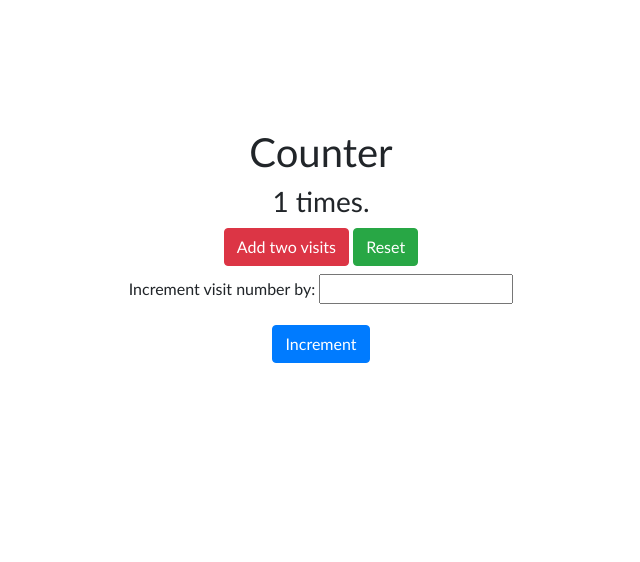
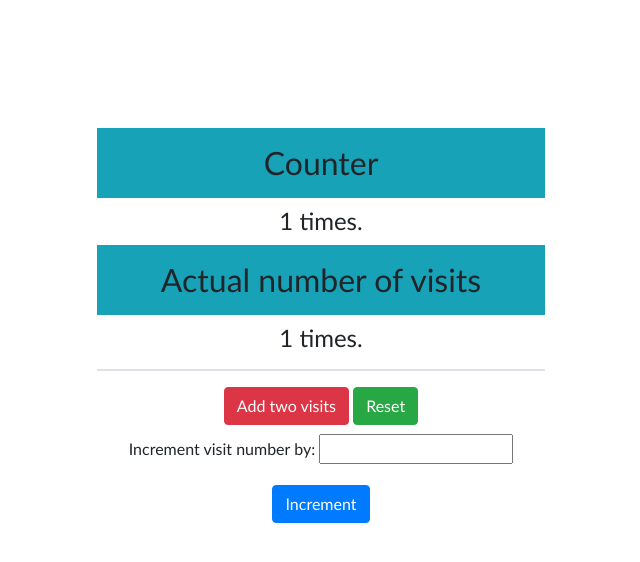
Before and after one commit to Farhoud-Rand/Python-Stack, a Flask app: page / in a window 1280 px wide. Shown: the top 562 px of the page, without its empty margins (319-959 px from the left). Run offline with Flask 3, Linux system fonts and the light colour scheme; some libraries are stand-ins or nearby versions.

Commit message:
flask assignment third version

```diff
--- a/flaskPy3Eev/Counter/server.py
+++ b/flaskPy3Eev/Counter/server.py
@@ -2,35 +2,30 @@ from flask import Flask, render_template, redirect, session, request
 app = Flask(__name__)
 app.secret_key = "my_key"
 
-# Our index route will handle rendering our form
+# Our index route will handle rendering our refeashing the page
 @app.route('/')
 def index():
-    # Check if 'visits' key exists in session
-    if 'visits' not in session:
-        session['visits'] = 1 # Inintialize the value to be 1
+    # Check if 'actual_visits' key exists in session
+    if 'actual_visits'  not in session and 'visits'  not in session:
+        session['actual_visits'] = 1 # Inintialize the value to be 1
+        session['visits'] = 1
     else:
-        # Increment 'visits' if it exists
+        # Increment 'actual_visits' if it exists
+        session['actual_visits'] += 1
         session['visits'] += 1
     return render_template("index.html")
 
 # Add two visits
 @app.route('/add_two')
 def add2():
-    # Note: since I will redirect the root route so I will aready incremant visit by 1
-    # Check if 'visits' key exists in session
-    if 'visits' not in session:
-        session['visits'] = 1 # Inintialize the value to be 1
-    else:
-        # Increment 'visits' if it exists
-        session['visits'] += 1
-    return redirect("/")
+    session['visits'] += 2 # Increment 'visits' by 2
+    return redirect("/counter")
 
-# Add two visits
+# Reset visits
 @app.route('/reset')
 def reset():
-    # Note: since I will redirect the root route so I will aready incremant visit by 1
-    session['visits'] = 0 # Inintialize the value to be 0
-    return redirect("/")
+    session['visits'] = 1 # Make the value to be 1
+    return redirect("/counter")
 
 # Clear the session
 @app.route('/destroy_session')
@@ -41,13 +36,17 @@ def clear_session():
 # Increment the number of visits by spcific number
 @app.route('/increment_by', methods=['POST'])
 def increment_by():
-    number = int(request.form['increment_by_number'])
-    if 'visits' not in session:
-        session['visits'] = number - 1 # Inintialize the value to be 1
+    if (request.form['increment_by_number'] != ''):
+        number = int(request.form['increment_by_number']) # Convert the number to integer first
     else:
-        # Increment 'visits' if it exists
-        session['visits'] += number - 1
-    return redirect("/")
+        number = 0
+    session['visits'] += number # Add the number
+    return redirect("/counter")
+
+# Redirect route for all routes that increment the counter not the actual number of visits
+@app.route('/counter')
+def display_page():
+    return render_template("index.html")
 
 if __name__ == "__main__":
     app.run(debug=True)
--- a/flaskPy3Eev/Counter/static/css/style.css
+++ b/flaskPy3Eev/Counter/static/css/style.css
@@ -5,7 +5,6 @@
     font-family:'Gill Sans', 'Gill Sans MT', Calibri, 'Trebuchet MS', sans-serif;
 }
 
-
 .header3, .mb-3 {
     margin: 2%;
 }
--- a/flaskPy3Eev/Counter/templates/index.html
+++ b/flaskPy3Eev/Counter/templates/index.html
@@ -10,11 +10,17 @@
 </head>
 
 <body class="custom-body">
-    <h1>Counter</h1>
-    <h3 class="header3"><span id="number_of_visits">{{session['visits']}}</span> times.</h3>
+    <!-- Counter -->
+    <h2 class="p-3 mb-2 bg-info text-primary-emphasis">Counter</h2>
+    <h4 class="header3"><span id="number_of_visits">{{session['visits']}}</span> times.</h4>
 
+    <!-- Actual visit -->
+    <h2 class="p-3 mb-2 bg-info text-primary-emphasis">Actual number of visits</h2>
+    <h4 class="header3"><span id="actual_number_of_visits">{{session['actual_visits']}}</span> times.</h4>
+
+    <hr class="border border-black border-2 opacity-50">
     <!-- Note: we cannot connect JS code with python code (code for spcific route) -->
-    <!-- To connect them I put the button on <a> tag to connect href with spcific route at backend -->
+    <!-- To connect them I put the button on <a> tag to connect href with spcific route at backend side -->
     <a href="/add_two"><button id="add2_button" type="button" class="btn btn-danger">Add two visits</button></a>
     <a href="/reset"><button id="reset_button" type="button" class="btn btn-success">Reset</button></a>
 
@@ -26,7 +32,6 @@
         </div>
         <button type="submit" class="btn btn-primary">Increment</button>
     </form>
-
 </body>
 
 </html>
```
